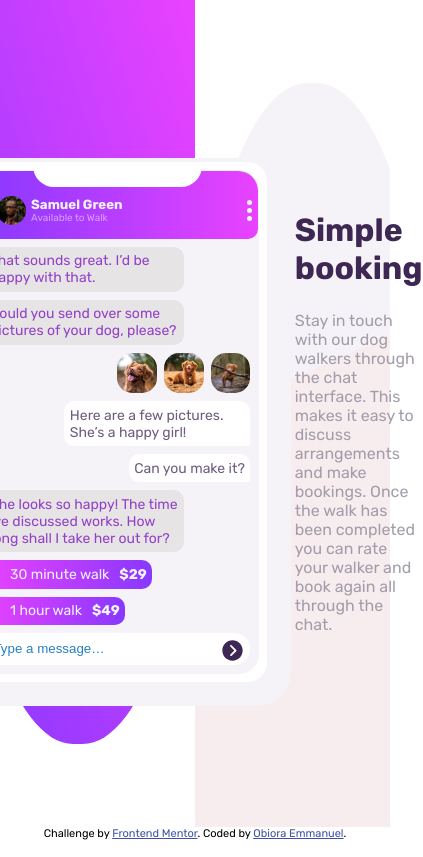
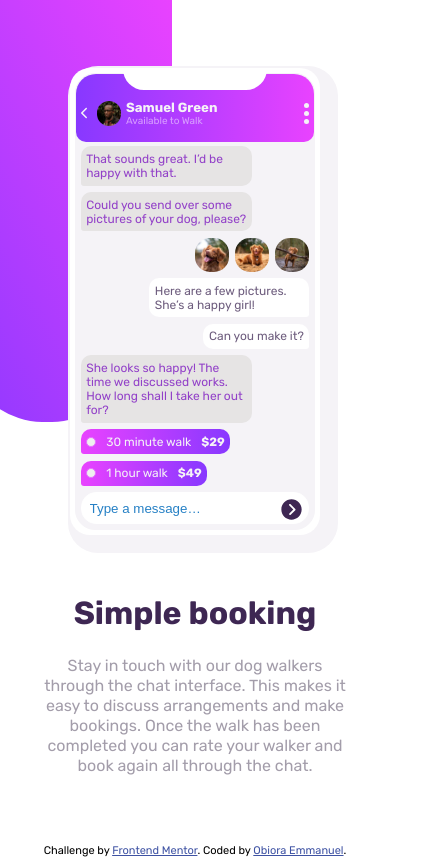
Before and after one commit to Emmanuel-obiora/chat-app, a React (Create React App) app: page / in a window 390 px wide. Shown: the whole page, 423 px wide, since content can reach past the window. Built offline with nearby package versions, Linux system fonts and the light colour scheme.

Commit message:
Uploading page responsiveness

```diff
--- a/src/App.css
+++ b/src/App.css
@@ -2,4 +2,5 @@
     display: grid;
     min-height: 100%;
     margin: 0;
+    bottom: 0;
 }
--- a/src/Components/PhoneBuild/PhoneBuild.jsx
+++ b/src/Components/PhoneBuild/PhoneBuild.jsx
@@ -8,8 +8,6 @@ import { IoIosArrowDroprightCircle } from 'react-icons/io'
 
 const PhoneBuild = () => {
   return (
-    <div>
-      <span className="phone-modal"></span>
       <div className="phone-container">
         <div className="phone-pack">
           <Header />
@@ -50,7 +48,6 @@ const PhoneBuild = () => {
 
         </div>
       </div>
-    </div>
 
   )
 }
--- a/src/Sass/_additional-info.scss
+++ b/src/Sass/_additional-info.scss
@@ -3,6 +3,14 @@
     gap: 1.5rem;
     width: 450px;
     z-index: 10;
+
+    @media(max-width: 600px){
+        width: 80%;
+        display: flex;
+        flex-direction: column;
+        align-items: center;
+        justify-content: center;
+    }
 
     & h1{
         font-weight: 700;
@@ -12,5 +20,11 @@
     & p{
         color: $Dark-Grayish-Violet;
         font-weight: 400;
+        line-height: 20px;
+
+        @media(max-width: 600px){
+            display: block;
+            text-align: center;
+        }
     }
 }
--- a/src/Sass/_background-col.scss
+++ b/src/Sass/_background-col.scss
@@ -3,10 +3,15 @@
     // gap: 300px;
     align-items: center;
     justify-content: center;
-    height: 98vh;
+    height: 100vh;
     // width: 100%;
     overflow: hidden;
     z-index: 3;
+
+    @media(max-width: 600px){
+        flex-direction: column;
+        // height: 135vh;
+    }
 
     &_bg1{
         width: 400px;
@@ -16,6 +21,12 @@
         height: 90%;
         border-radius: 0 0 48% 48%;
         background: linear-gradient(to top right, $Light-Violet, $Light-Magenta);
+
+        @media (max-width: 600px){
+            width: 250px;
+            height: 50%;
+            margin-left: -20%;
+        }
     }
 
     &_bg2{
@@ -28,5 +39,9 @@
         height: 90%;
         border-radius: 48% 48% 0 0;
         background: linear-gradient(-24deg, rgb(247, 236, 238) 60%, $Light-Grayish-Violet 30%);
+
+        @media(max-width: 600px){
+            display: none;
+        }
     }
 }
--- a/src/Sass/_footer.scss
+++ b/src/Sass/_footer.scss
@@ -3,6 +3,7 @@ footer{
     padding: 0.5rem;
     bottom: 0;
     grid-column: 1/-1;
+    position: absolute;
 }
 
 .attribution {
--- a/src/Sass/_main.scss
+++ b/src/Sass/_main.scss
@@ -10,4 +10,11 @@
     position: absolute;
     margin: 0 auto;
     z-index: 8;
+    height: 100%;
+    width: 100%;
+
+    @media(max-width: 600px){
+        flex-direction: column;
+        // top: 25%;
+    }
 }
--- a/src/Sass/_phone-build.scss
+++ b/src/Sass/_phone-build.scss
@@ -5,6 +5,12 @@
     background: $White;
     z-index: 10;
     box-shadow: 10px 10px 0 14px hsl(270, 20%, 96%);
+
+    @media(max-width: 600px){
+        width: 250px;
+        padding: .3rem;
+        box-shadow: 8px 8px 0 10px hsl(270, 20%, 96%);
+    }
 }
 
 .phone-pack{
@@ -21,6 +27,12 @@
         padding: .5rem;
         width: 100%;
         font-size: 14px;
+
+        @media(max-width: 600px){
+            font-size: 12px;
+            gap: .4rem;
+            padding: .3rem;
+        }
 
         .sender{
             background: rgb(230, 228, 228);
--- a/src/Sass/style.scss
+++ b/src/Sass/style.scss
@@ -5,4 +5,3 @@
 @import 'additional-info';
 @import 'footer';
 @import 'header';
-@import 'shadow';
--- a/src/index.css
+++ b/src/index.css
@@ -7,7 +7,7 @@
 }
 
 html{
-    height: 100%
+    /* height: 100% */
 }
 
 body{
@@ -15,3 +15,30 @@ body{
     font-family: 'Rubik', sans-serif;
     font-size: 16px;
 }
+
+::-webkit-scrollbar{
+    width: 1em;
+}
+
+::-webkit-scrollbar-track{
+    background: hsl(270, 20%, 96%);
+}
+::-webkit-scrollbar-track:hover{
+    background: white;
+}
+
+::-webkit-scrollbar-thumb{
+    background: white;
+    border: 5px solid hsl(270, 20%, 96%);
+    border-radius: 20px;
+}
+::-webkit-scrollbar-thumb:hover{
+    border: 5px solid white;
+    background: linear-gradient(to bottom, hsl(264, 100%, 61%), hsl(293, 100%, 63%));
+}
+
+@media screen and (max-width: 375px){
+    body{
+        font-size: 15px;
+    }
+}
--- a/src/style.css
+++ b/src/style.css
@@ -2,9 +2,14 @@
   display: flex;
   align-items: center;
   justify-content: center;
-  height: 98vh;
+  height: 100vh;
   overflow: hidden;
   z-index: 3;
+}
+@media (max-width: 600px) {
+  .combine-col {
+    flex-direction: column;
+  }
 }
 .combine-col_bg1 {
   width: 400px;
@@ -15,6 +20,13 @@
   border-radius: 0 0 48% 48%;
   background: linear-gradient(to top right, hsl(264deg, 100%, 61%), hsl(293deg, 100%, 63%));
 }
+@media (max-width: 600px) {
+  .combine-col_bg1 {
+    width: 250px;
+    height: 50%;
+    margin-left: -20%;
+  }
+}
 .combine-col_bg2 {
   width: 400px;
   right: 0;
@@ -24,6 +36,11 @@
   height: 90%;
   border-radius: 48% 48% 0 0;
   background: linear-gradient(-24deg, rgb(247, 236, 238) 60%, hsl(270deg, 20%, 96%) 30%);
+}
+@media (max-width: 600px) {
+  .combine-col_bg2 {
+    display: none;
+  }
 }
 
 .main-container {
@@ -38,6 +55,13 @@
   position: absolute;
   margin: 0 auto;
   z-index: 8;
+  height: 100%;
+  width: 100%;
+}
+@media (max-width: 600px) {
+  .main-container {
+    flex-direction: column;
+  }
 }
 
 .phone-container {
@@ -47,6 +71,13 @@
   background: hsl(0deg, 0%, 100%);
   z-index: 10;
   box-shadow: 10px 10px 0 14px hsl(270deg, 20%, 96%);
+}
+@media (max-width: 600px) {
+  .phone-container {
+    width: 250px;
+    padding: 0.3rem;
+    box-shadow: 8px 8px 0 10px hsl(270deg, 20%, 96%);
+  }
 }
 
 .phone-pack {
@@ -63,6 +94,13 @@
   padding: 0.5rem;
   width: 100%;
   font-size: 14px;
+}
+@media (max-width: 600px) {
+  .phone-pack_bottom {
+    font-size: 12px;
+    gap: 0.4rem;
+    padding: 0.3rem;
+  }
 }
 .phone-pack_bottom .sender {
   background: rgb(230, 228, 228);
@@ -152,6 +190,15 @@
   width: 450px;
   z-index: 10;
 }
+@media (max-width: 600px) {
+  .add-info {
+    width: 80%;
+    display: flex;
+    flex-direction: column;
+    align-items: center;
+    justify-content: center;
+  }
+}
 .add-info h1 {
   font-weight: 700;
   color: hsl(271deg, 36%, 24%);
@@ -159,6 +206,13 @@
 .add-info p {
   color: hsl(270deg, 7%, 64%);
   font-weight: 400;
+  line-height: 20px;
+}
+@media (max-width: 600px) {
+  .add-info p {
+    display: block;
+    text-align: center;
+  }
 }
 
 footer {
@@ -166,6 +220,7 @@ footer {
   padding: 0.5rem;
   bottom: 0;
   grid-column: 1/-1;
+  position: absolute;
 }
 
 .attribution {
```
Also changed, not shown: src/Sass/_shadow.scss (deleted, +0 -9 lines).
